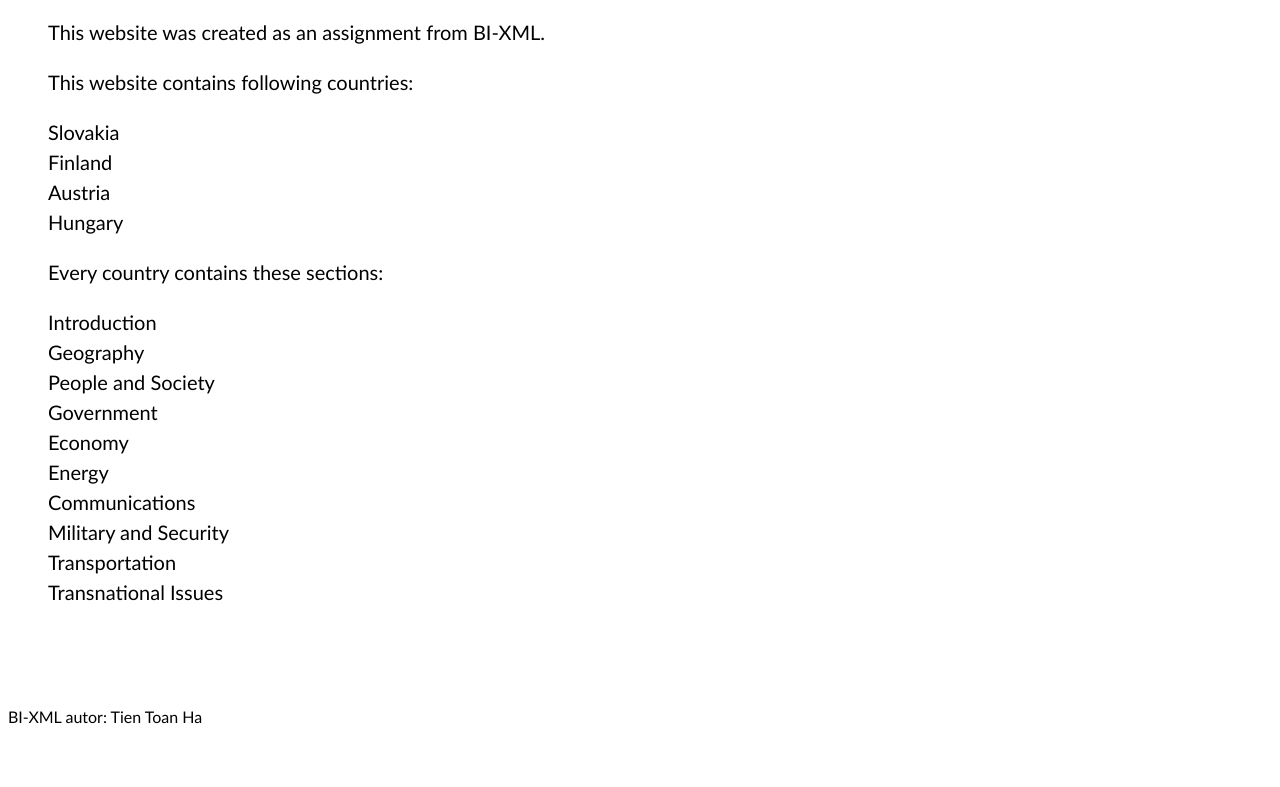
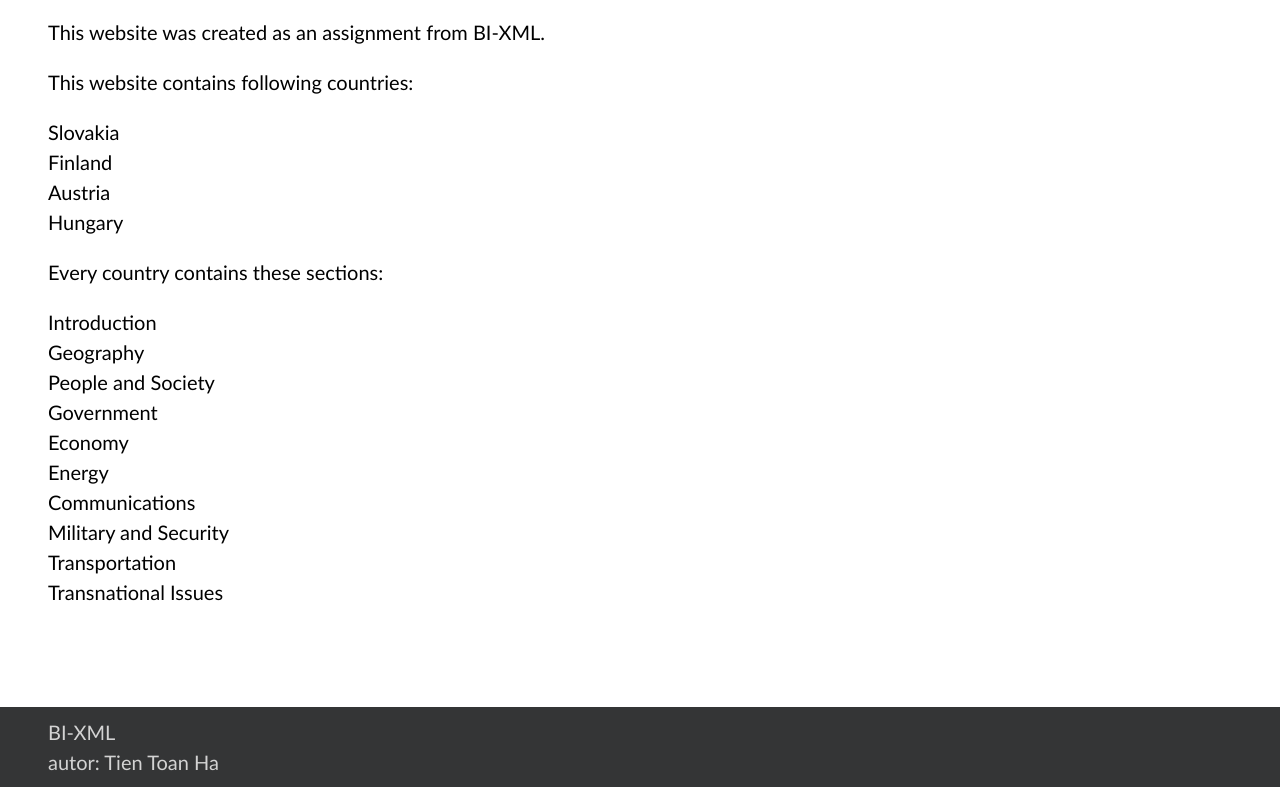
Before and after one commit to cavaldo/BI-XML, a plain HTML site: page html/index.html in a window 1280 px wide. Shown: the part 397-1184 px from the top of the page. Before the commit the page ends 1131 px from the top, so only its background shows below. Drawn offline with Linux system fonts and the light colour scheme.

Commit message:
upraven footer

```diff
--- a/html/index.css
+++ b/html/index.css
@@ -17,6 +17,16 @@ nav {
     margin-left: -10px;
     margin-right: -10px;
     line-height: 3.5;
+}
+
+footer {
+    text-align: left;
+    color: lightgray;
+    background-color: rgb(52, 53, 54);
+    margin-bottom: -10px;
+    margin-left: -10px;
+    margin-right: -10px;
+    padding: 10px;
 }
 
 :hover {
--- a/html/index.html
+++ b/html/index.html
@@ -26,8 +26,8 @@
          <li>Transnational Issues</li>
       </ul>
       <footer>
-         BI-XML
-         autor: Tien Toan Ha
-         </footer>
+         <div>BI-XML</div>
+         <div>autor: Tien Toan Ha</div>
+      </footer>
    </body>
 </html>
```
Also changed, not shown: 1 other file.
